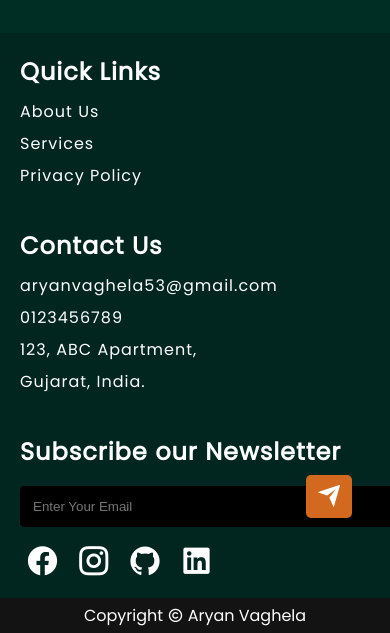
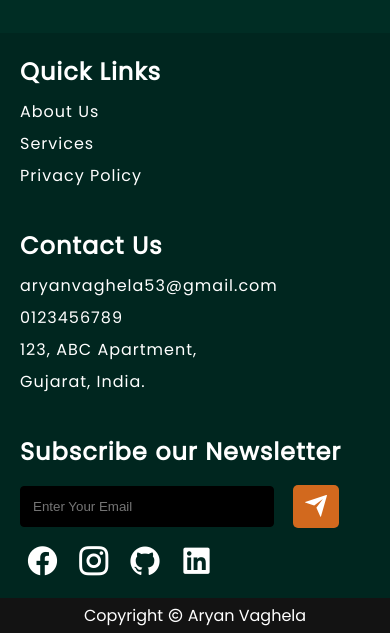
Before and after one commit to Ryn-coding/simple-portfolio, a plain HTML site: page contact.html in a window 390 px wide. Shown: the part 811-1444 px from the top of the page. Drawn offline with nearby package versions, Linux system fonts and the light colour scheme.

Commit message:
css change

```diff
--- a/test.css
+++ b/test.css
@@ -305,7 +305,7 @@ footer .copyright {
     border-radius: 4px;
     padding: 12px 12px;
     margin-top: 10px;
-    width: 35em;
+    width: 65vw;
 }
 
 .newsletter button[type=submit] {
@@ -371,10 +371,6 @@ footer .copyright {
     align-items: center;
 }
 
-.cf > div{
-    display: flex;
-    flex-direction: column;
-}
 
 .cf .fsubject, .cf .fmsg {
     grid-column: 1 / 3;
@@ -497,8 +493,8 @@ footer .copyright {
     }
 
     .newsletter button[type=submit] {
-        top: -62px;
-        left: 11em;
+        top: -52px;
+        left: 70vw;
     }
 
     .newsletter {
```
